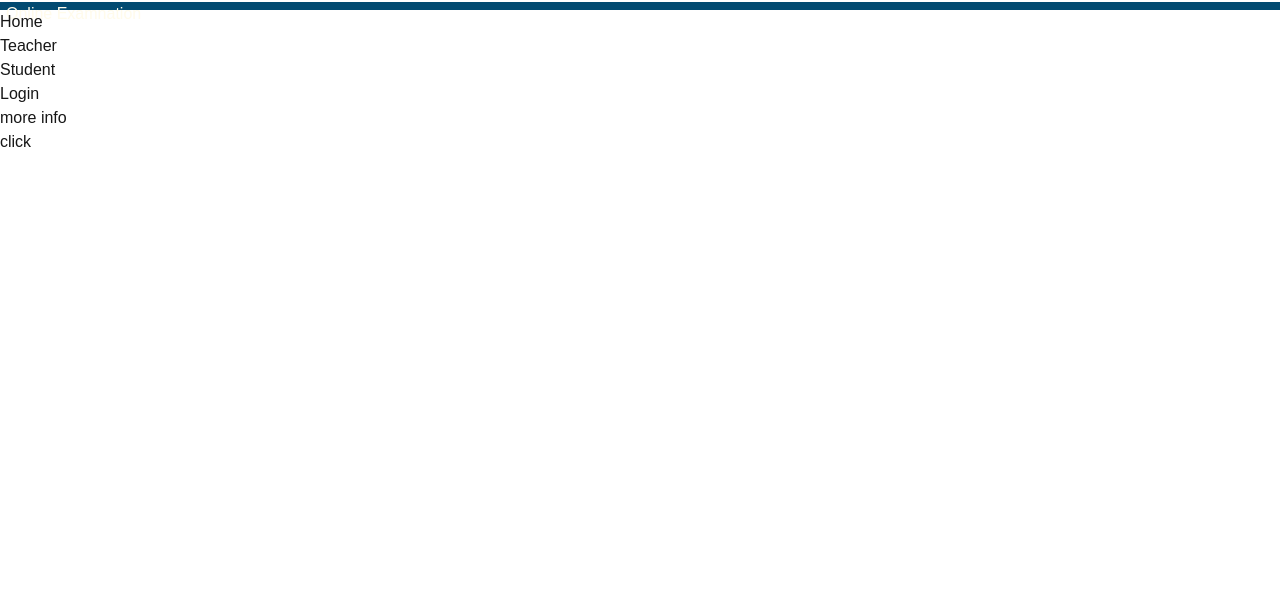
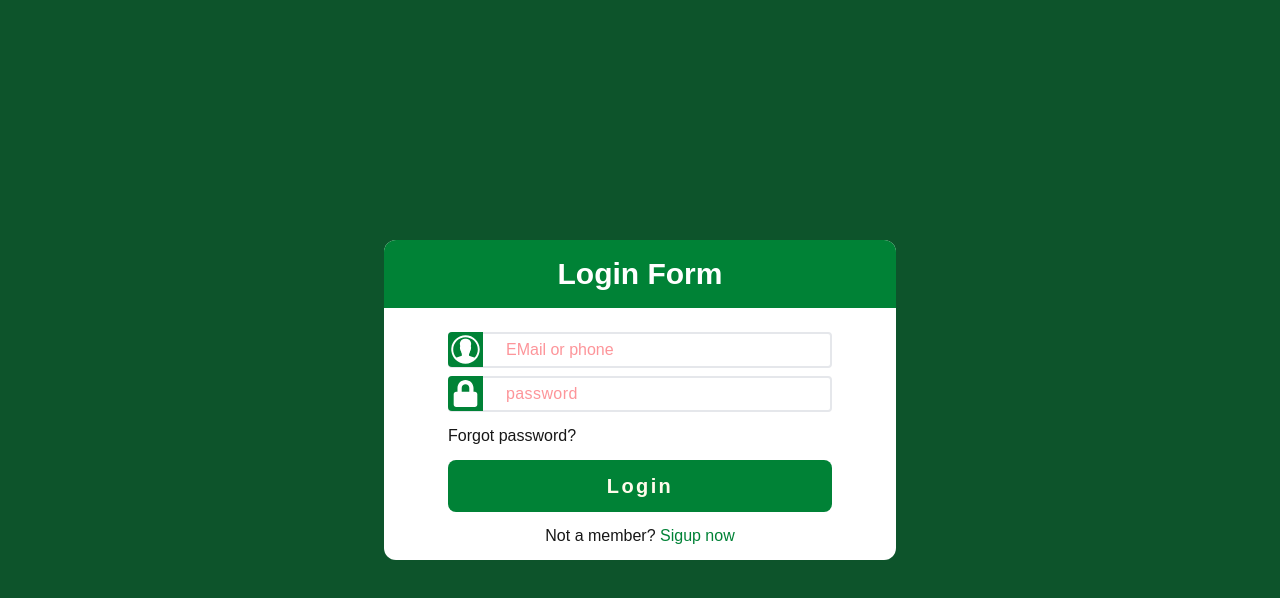
Before and after one commit to ashalearnology/batch-21, a Next.js app: page / in a window 1280 px wide. Shown: the top 598 px of the page. Built offline with nearby package versions, Linux system fonts and the light colour scheme.

Commit message:
login page

```diff
--- a/package.json
+++ b/package.json
@@ -11,7 +11,8 @@
   "dependencies": {
     "next": "16.2.0",
     "react": "19.2.4",
-    "react-dom": "19.2.4"
+    "react-dom": "19.2.4",
+    "react-icons": "^5.6.0"
   },
   "devDependencies": {
     "@tailwindcss/postcss": "^4",
--- a/src/app/page.tsx
+++ b/src/app/page.tsx
@@ -1,32 +1,54 @@
-import React from 'react'
-
+import React from "react";
+import { IoIosContact } from "react-icons/io";
+import { FaLock } from "react-icons/fa";
 
 //  This is a working code
 // this is new code
 
- const page = () => {
+const page = () => {
   return (
-      <div>
-
-    <div className="h-2 bg-sky-900 text-amber-50">
-<h2 className="pl-1 m-0.5">Online Examnation</h2>
+    <div className="flex justify-center items-center min-h-screen bg-green-900 px-2">
+      <div className="relative bg-white h-full w-full max-w-lg rounded-xl overflow-hidden ">
+        <div className="flex justify-center p-4 bg-green-700">
+          <h1 className="text-white font-bold text-3xl">Login Form</h1>
+        </div>
+        <div className="flex justify-center items-center flex-col gap-2 pt-6  ">
+          <div className="relative">
+            <IoIosContact
+              size={35}
+              className="absolute bg-green-700  text-white rounded-l-sm"
+            />
+            <input
+              placeholder="EMail or phone "
+              className="  border-2 p-1 rounded border-gray-200 text-red-500 pl-14 w-sm"
+            />
+          </div>
+          <div className="relative">
+            <FaLock
+              size={35}
+              className="absolute bg-green-700 p-1 text-white rounded-l-sm"
+            />
+            <input
+              placeholder="password"
+              className="border-2 p-1 rounded border-gray-200 text-red-500  pl-14 tracking-wide w-sm"
+            />
+          </div>
+        </div>
+        <div className="px-8 md:px-16 py-3">
+          <p>Forgot password?</p>
+        </div>
+        <div className="px-4 w-full   flex justify-center mx-auto ">
+          <button className="bg-green-700 py-2 lg:py-3 w-full max-w-sm rounded-[0.5rem] text-amber-50 font-bold tracking-[0.15rem] text-xl mx-auto ">
+            Login
+          </button>
+        </div>
+        <div className="p-3 text-center">
+          <p>
+            Not a member? <span className="text-green-700">Sigup now </span>
+          </p>
+        </div>
+      </div>
     </div>
-
-    <div>
-<div>Home</div>
-<div>Teacher</div>
-<div>Student</div>
-<div>Login</div>
-    </div>
-    <div>
-        <h1>more info</h1>
-        <button>click</button>
-    </div>
-    <div>
-
-    </div>
-
-  </div>
-  )
-}
+  );
+};
 export default page;
```
Also changed, not shown: 1 other file (tests, documents, lock files or other folders).
